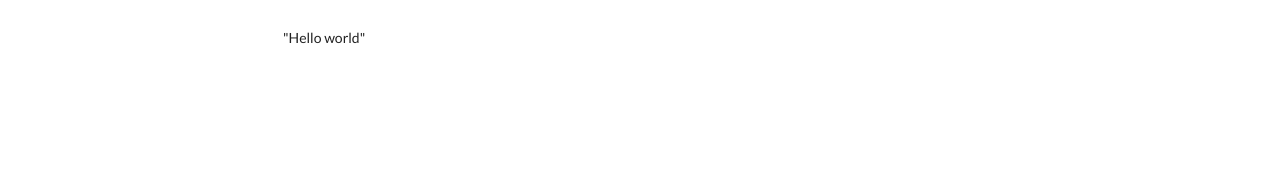
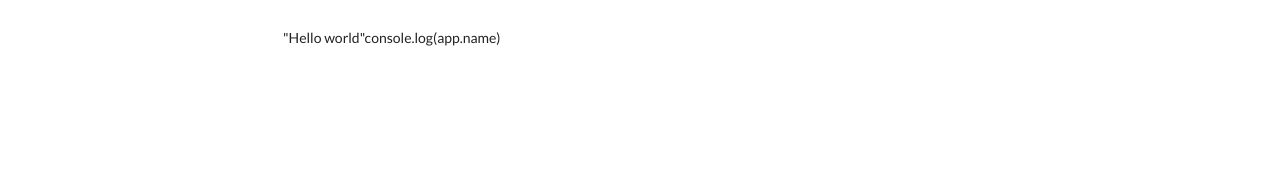
Before and after one commit to jwalin27/student-portal, a React (Create React App) app: page / in a window 1280 px wide. Shown: the top 193 px of the page. Built offline with nearby package versions, Linux system fonts and the light colour scheme.

Commit message:
Update pipeline fix

```diff
--- a/public/index.html
+++ b/public/index.html
@@ -9,7 +9,7 @@
       name="description"
       content="Web site created using create-react-app"
     />
-    <link rel="apple-touch-icon" href="%PUBLIC_URL%/logo192.png" />
+    <!-- <link rel="apple-touch-icon" href="%PUBLIC_URL%/logo192.png" /> -->
     <!--
       manifest.json provides metadata used when your web app is installed on a
       user's mobile device or desktop. See https://developers.google.com/web/fundamentals/web-app-manifest/
@@ -24,7 +24,7 @@
       work correctly both with client-side routing and a non-root public URL.
       Learn how to configure a non-root public URL by running `npm run build`.
     -->
-    <title>Workout App</title>
+    <title>Student Portal</title>
   </head>
   <body>
     <noscript>You need to enable JavaScript to run this app.</noscript>
--- a/src/App.js
+++ b/src/App.js
@@ -22,6 +22,7 @@
     <div id='container'>
       <div id='main'>
         <span>"Hello world"</span>
+        console.log(app.name)
         {/* <Switch>
           <Route path='/' component={Main} />
         </Switch> */}
```
